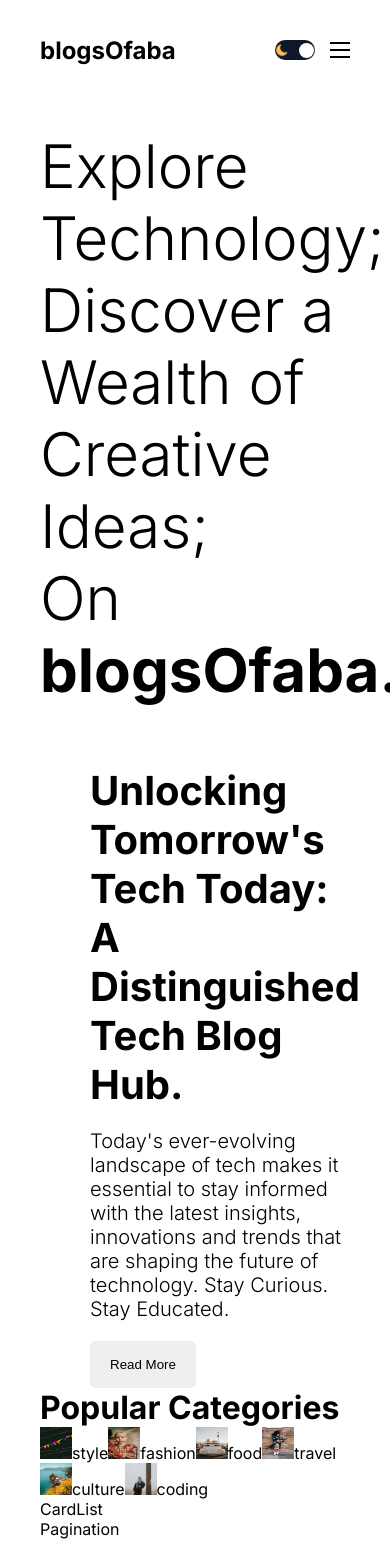
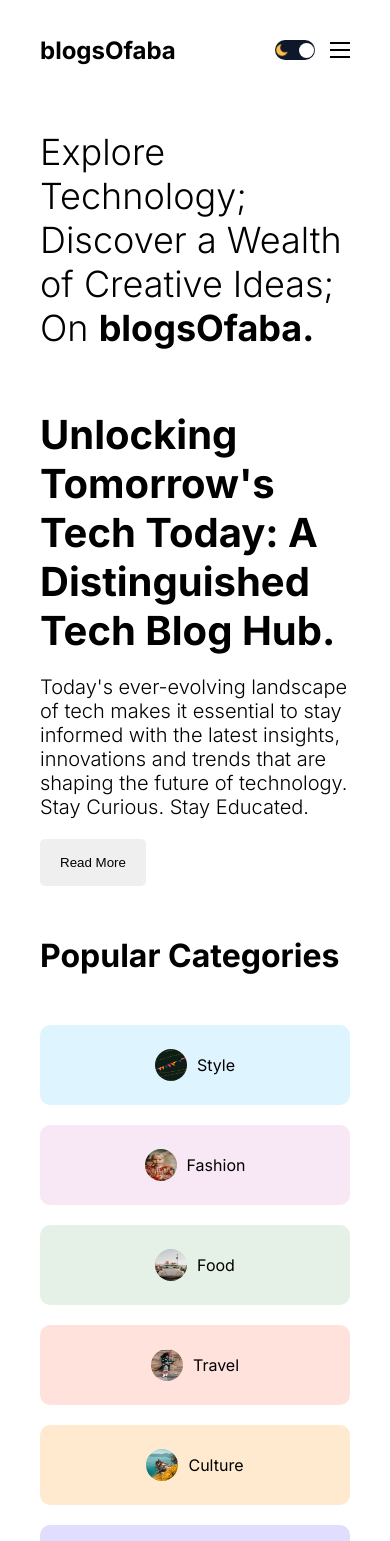
Before and after one commit to bellsofaba/blogsofaba, a Next.js app: page / in a window 390 px wide. Shown: the top 1541 px of the page. Built offline with nearby package versions, Linux system fonts and the light colour scheme.

Commit message:
Category Component

```diff
--- a/src/components/categoryList/CategoryList.jsx
+++ b/src/components/categoryList/CategoryList.jsx
@@ -1,14 +1,17 @@
 import React from 'react';
 import styles from './categoryList.module.css';
+import Link from 'next/link';
 import Image from 'next/image';
-import Link from 'next/link';
 
 const CategoryList = () => {
   return (
     <div className={styles.container}>
       <h1 className={styles.title}>Popular Categories</h1>
-      <div className={styles.category}>
-          <Link href="/blog?cat=style" className={`$styles.category} ${styles.style}`}>
+      <div className={styles.categories}>
+        <Link
+          href="/blog?cat=style"
+          className={`${styles.category} ${styles.style}`}
+        >
           <Image
             src="/style.png"
             alt=""
@@ -18,7 +21,7 @@
           />
           style
         </Link>
-          <Link href={`/blog`} className={`$styles.category} ${styles.fashion}`}>
+        <Link href={`/blog`} className={`${styles.category} ${styles.fashion}`}>
           <Image
             src="/fashion.png"
             alt=""
@@ -28,7 +31,7 @@
           />
           fashion
         </Link>
-          <Link href={`/blog`} className={`$styles.category} ${styles.food}`}>
+        <Link href={`/blog`} className={`${styles.category} ${styles.food}`}>
           <Image
             src="/food.png"
             alt=""
@@ -38,7 +41,7 @@
           />
           food
         </Link>
-          <Link href={`/blog`} className={`$styles.category} ${styles.travel}`}>
+        <Link href={`/blog`} className={`${styles.category} ${styles.travel}`}>
           <Image
             src="/travel.png"
             alt=""
@@ -48,7 +51,7 @@
           />
           travel
         </Link>
-          <Link href={`/blog`} className={`$styles.category} ${styles.culture}`}>
+        <Link href={`/blog`} className={`${styles.category} ${styles.culture}`}>
           <Image
             src="/culture.png"
             alt=""
@@ -58,7 +61,7 @@
           />
           culture
         </Link>
-          <Link href={`/blog`} className={`$styles.category} ${styles.coding}`}>
+        <Link href={`/blog`} className={`${styles.category} ${styles.coding}`}>
           <Image
             src="/coding.png"
             alt=""
@@ -68,8 +71,6 @@
           />
           coding
         </Link>
-
-
       </div>
     </div>
   );
--- a/src/components/categoryList/categoryList.module.css
+++ b/src/components/categoryList/categoryList.module.css
@@ -1,3 +1,76 @@
 .container {
+}
 
+.title {
+ margin: 50px 0px;
 }
+
+.categories {
+ display: flex;
+ flex-wrap: wrap;
+ justify-content: space-between;
+ gap: 20px;
+}
+
+.category {
+ display: flex;
+ align-items: center;
+ gap: 10px;
+ text-transform: capitalize;
+ width: 15%;
+ height: 80px;
+ justify-content: center;
+ border-radius: 10px;
+}
+
+.category.style{
+ background-color:#57c4ff31;
+}
+
+.category.fashion{
+ background-color:#da85c731;
+}
+
+.category.food{
+ background-color:#7fb88133;
+}
+
+.category.travel{
+ background-color: #ff795736;
+}
+
+.category.culture{
+ background-color: #ffb04f45;
+}
+
+.category.coding{
+ background-color:#5e4fff31;
+}
+
+.image {
+ border-radius: 50%;
+}
+
+@media screen and (max-width: 1280px) {
+ .category {
+  width: 20%;
+ }
+}
+
+@media screen and (max-width: 1024px) {
+ .category {
+  width: 25%;
+ }
+}
+
+@media screen and (max-width: 768px) {
+ .category {
+  width: 45%;
+ }
+}
+
+@media screen and (max-width: 640px) {
+ .category {
+  width: 100%;
+ }
+}
--- a/src/components/featured/featured.module.css
+++ b/src/components/featured/featured.module.css
@@ -48,3 +48,31 @@
  border-radius: 5px;
  width: max-content;
 }
+
+@media screen and (max-width:1280px) {
+ .title {
+  font-size: 52px;
+ }
+}
+
+@media screen and (max-width:1024px) {
+ .title {
+  font-size: 44px;
+ }
+
+ .imgContainer {
+  display: none;
+ }
+}
+
+@media screen and (max-width:768px) {
+ .title {
+  font-size: 40px;
+ }
+}
+
+@media screen and (max-width:640px) {
+ .title {
+  font-size: 36px;
+ }
+}
```
Lines whose indentation alone changed are shown as unchanged.
